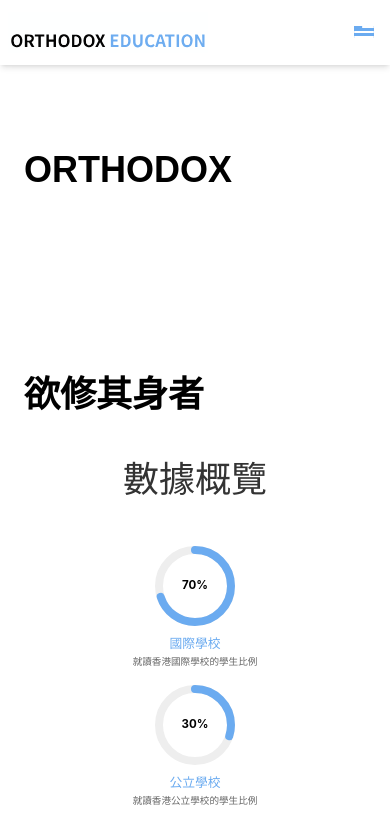
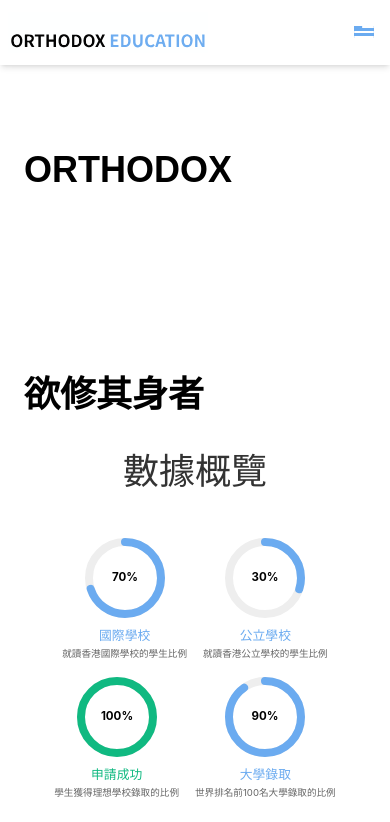
Before and after one commit to LCGSaber/hoobank, a Next.js app: page / in a window 390 px wide. Shown: the top 822 px of the page. Built offline with nearby package versions, Linux system fonts and the light colour scheme.

Commit message:
update adjust

```diff
--- a/components/WorkflowSections.tsx
+++ b/components/WorkflowSections.tsx
@@ -75,7 +75,7 @@ const WorkflowSection = () => {
 
     return (
         <section id="workflow">
-            <div className={`main-container ${toggle ? 'flex' : 'hidden'}`}>
+            <div className={`main-container sm:flex hidden }`}>
                 <div className="max-w-5xl mx-auto bg-white/90 backdrop-blur-sm rounded-2xl shadow-xl p-4 md:p-8 border border-gray-100 transition-all duration-500 hover:shadow-2xl">
                     <div className="text-center mb-16">
                         <h2 className="text-[clamp(1.75rem,3vw,2.5rem)] font-bold text-neutral mb-4">合作流程</h2>
--- a/styles/globals.css
+++ b/styles/globals.css
@@ -168,7 +168,7 @@ text-fill-color: transparent;
     grid-template-columns: 1fr 1fr;
   }
   .app-container {
-    padding: 1rem 2rem; /* 增加左右内边距 */
+    padding: 0.5rem 0.8rem; /* 增加左右内边距 */
   }
 
 }
```
